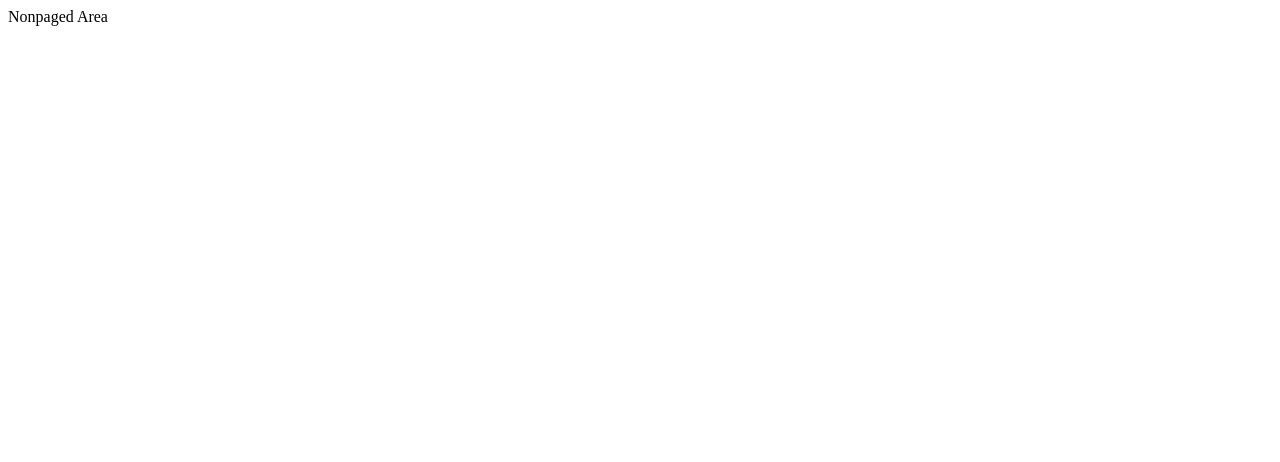
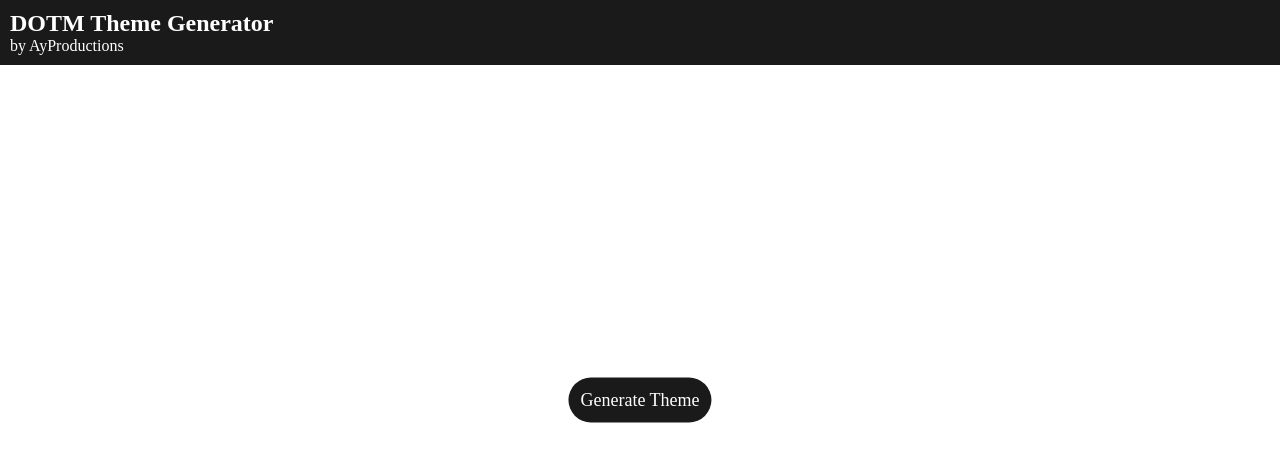
Before and after one commit to AyProductions/AyProductions.github.io, a plain HTML site: page Rapid/DOTM/ThemeGen/index.html in a window 1280 px wide. Drawn offline with Linux system fonts and the light colour scheme.

Commit message:
Add files via upload

```diff
--- a/Rapid/DOTM/ThemeGen/index.html
+++ b/Rapid/DOTM/ThemeGen/index.html
@@ -1 +1,87 @@
-Nonpaged Area
+<!DOCTYPE html>
+<html lang="en">
+
+<head>
+    <meta charset="UTF-8">
+    <meta http-equiv="X-UA-Compatible" content="IE=edge">
+    <meta name="viewport" content="width=device-width, initial-scale=1.0">
+    <title>DOTM Theme Generator</title>
+    <style>
+        * {
+            margin: 0;
+            padding: 0;
+        }
+
+        .menue {
+            background-color: #1a1a1a;
+            color: white;
+            padding: 10px;
+        }
+
+        .maine {
+            padding: 15px;
+            text-align: center;
+            margin: 0;
+            position: absolute;
+            top: 50%;
+            left: 50%;
+            -ms-transform: translate(-50%, -50%);
+            transform: translate(-50%, -50%);
+        }
+
+        .maine button {
+            background-color: #1a1a1a;
+            color: white;
+            border-radius: 50px;
+            border: none;
+            outline: none;
+            padding: 12px;
+            font-size: large;
+            font-family: serif;
+        }
+
+        .maine button:hover {
+            background-color: #333232;
+            cursor: pointer;
+        }
+
+        .maine button:active {
+            background-color: #504e4e;
+            cursor: pointer;
+        }
+    </style>
+    <script>
+        var textArray = [
+            'song1.ogg',
+            'song2.ogg',
+            'song3.ogg',
+            'song4.ogg',
+            'song5.ogg',
+            'song6.ogg',
+            'song7.ogg',
+            'song8.ogg',
+            'song9.ogg'
+        ];
+
+        function generate() {
+            document.getElementById('gt').innerHTML = "";
+            var randomNumber = Math.floor(Math.random() * textArray.length);
+            document.getElementById('gt').appendChild(document.createTextNode(textArray[randomNumber]));
+        }
+    </script>
+</head>
+
+<body>
+    <div class="menue" valign="center">
+        <b>
+            <h2>DOTM Theme Generator</h2>
+        </b>
+        <p>by AyProductions</p>
+    </div>
+    <div class="maine">
+        <button onclick="generate();">Generate Theme</button>
+        <p id="gt"></p>
+    </div>
+</body>
+
+</html>
```
